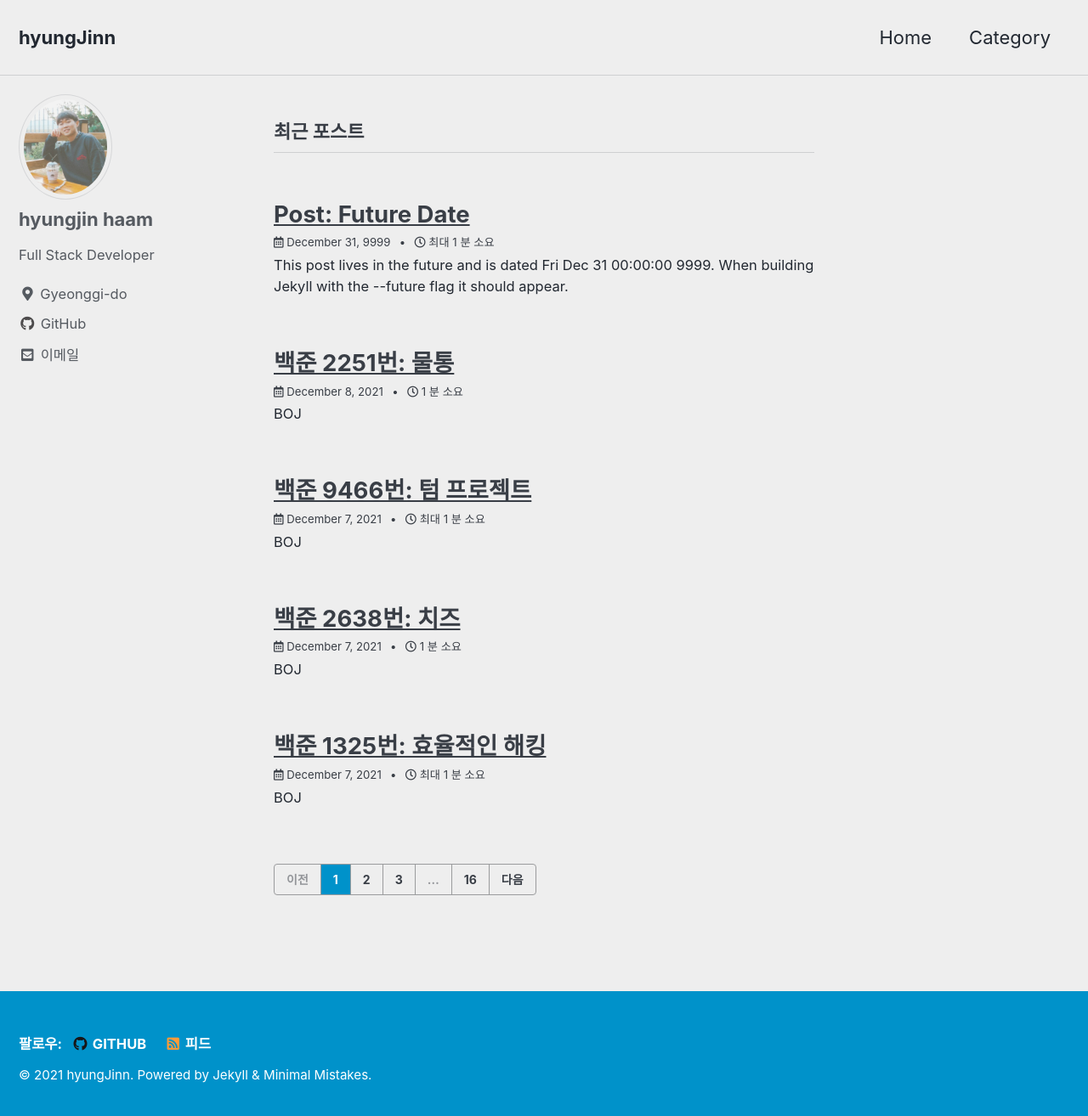
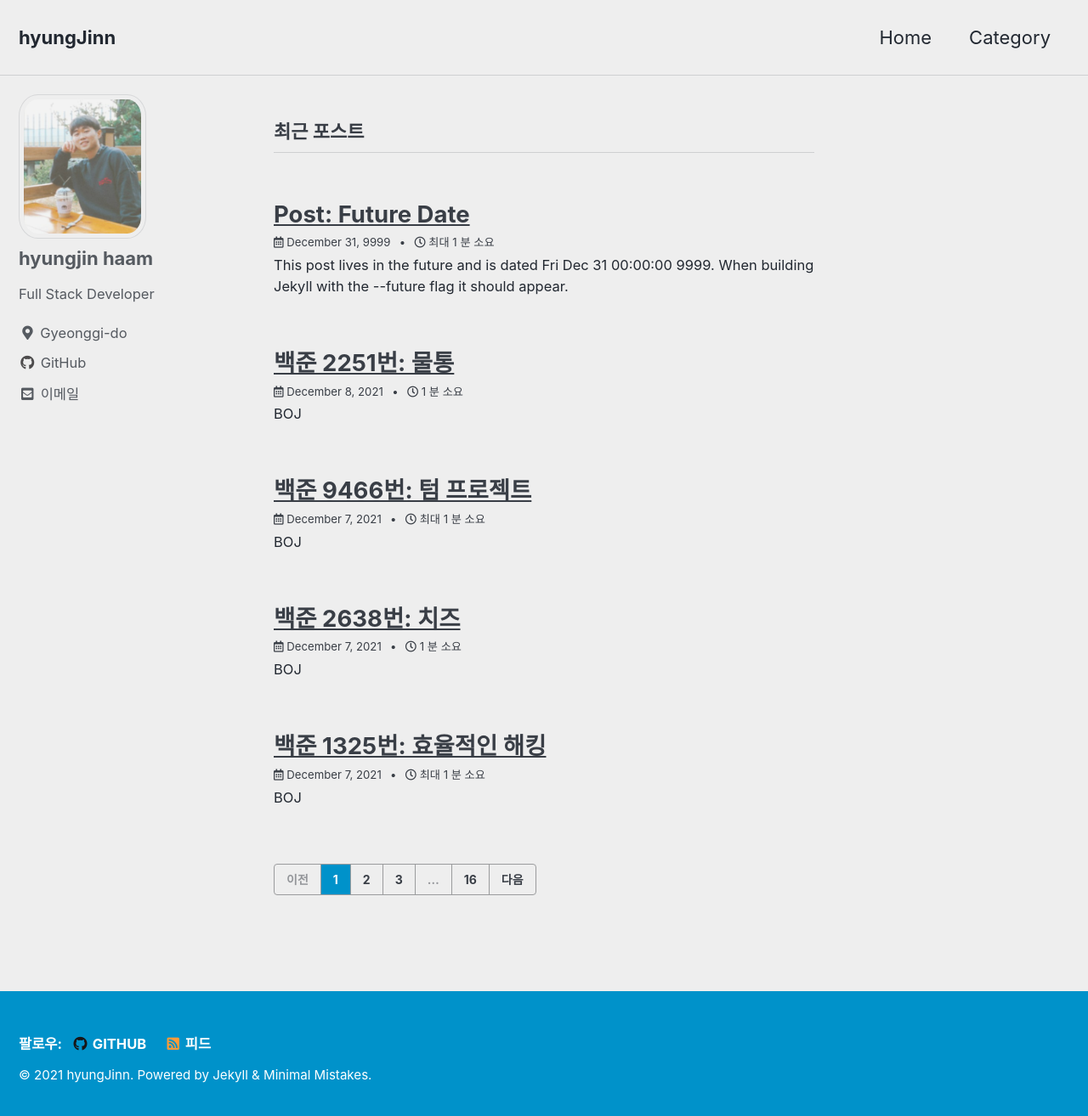
Before and after one commit to hyungJinn/hyungJinn.github.io, a Jekyll site: the page built from index.html, in a window 1280 px wide and 1322 px high. Shown: the top 1314 px of the window at 85% size. Built offline with Jekyll 4.4.1, drawn with Linux system fonts in a browser that asks for light colours; cached includes are drawn as plain includes; the list of posts is cut into pages by our own code.

Commit message:
Change author_avartar's scss

```diff
--- a/_sass/minimal-mistakes/_sidebar.scss
+++ b/_sass/minimal-mistakes/_sidebar.scss
@@ -127,8 +127,8 @@
   }
 
   img {
-    max-width: 110px;
-    border-radius: 50%;
+    max-width: 150px;
+    border-radius: 15%;
 
     @include breakpoint($large) {
       padding: 5px;
@@ -209,7 +209,7 @@
 
     &:before {
       @supports (pointer-events: none) {
-        content: '';
+        content: "";
         position: fixed;
         top: 0;
         left: 0;
```
